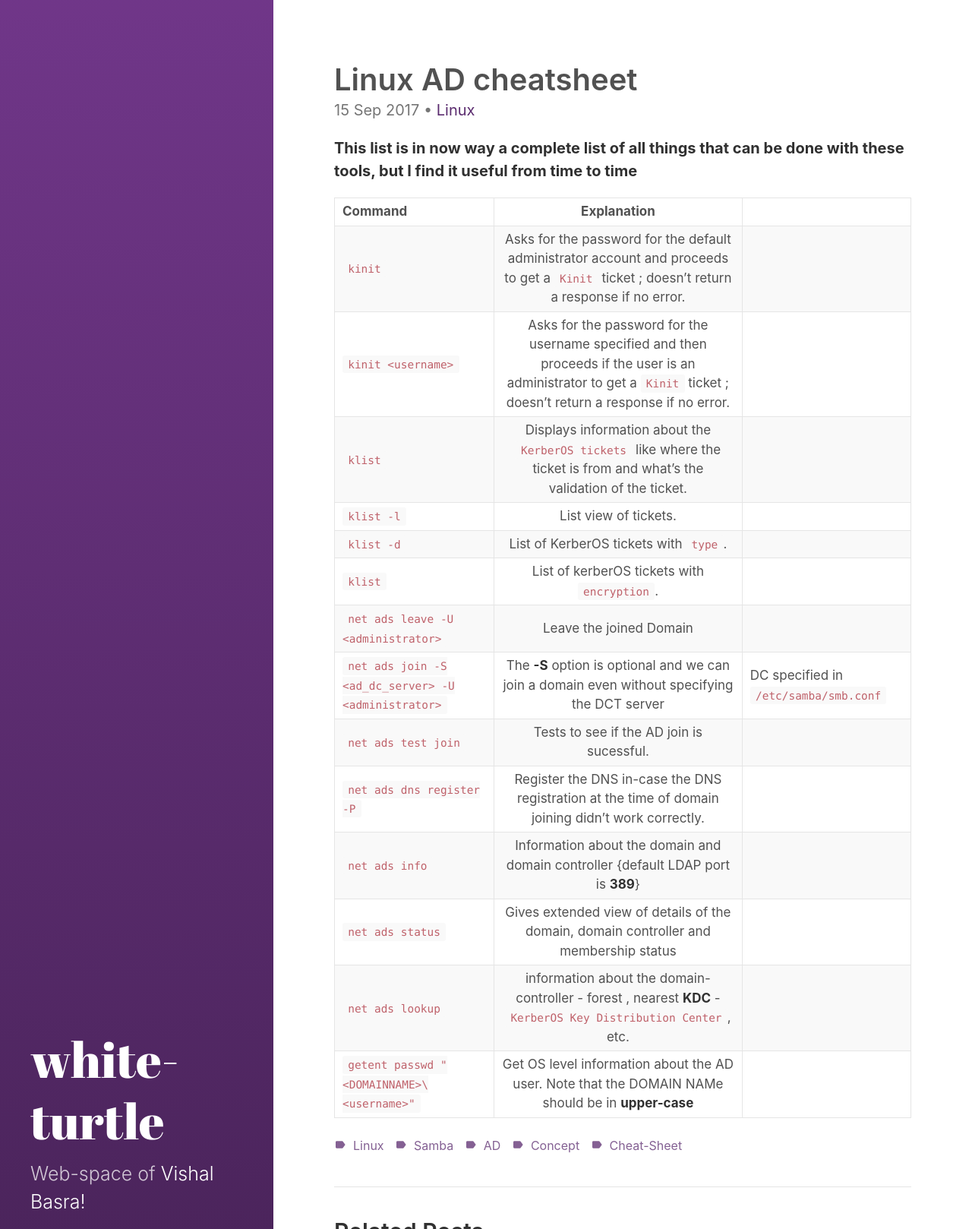
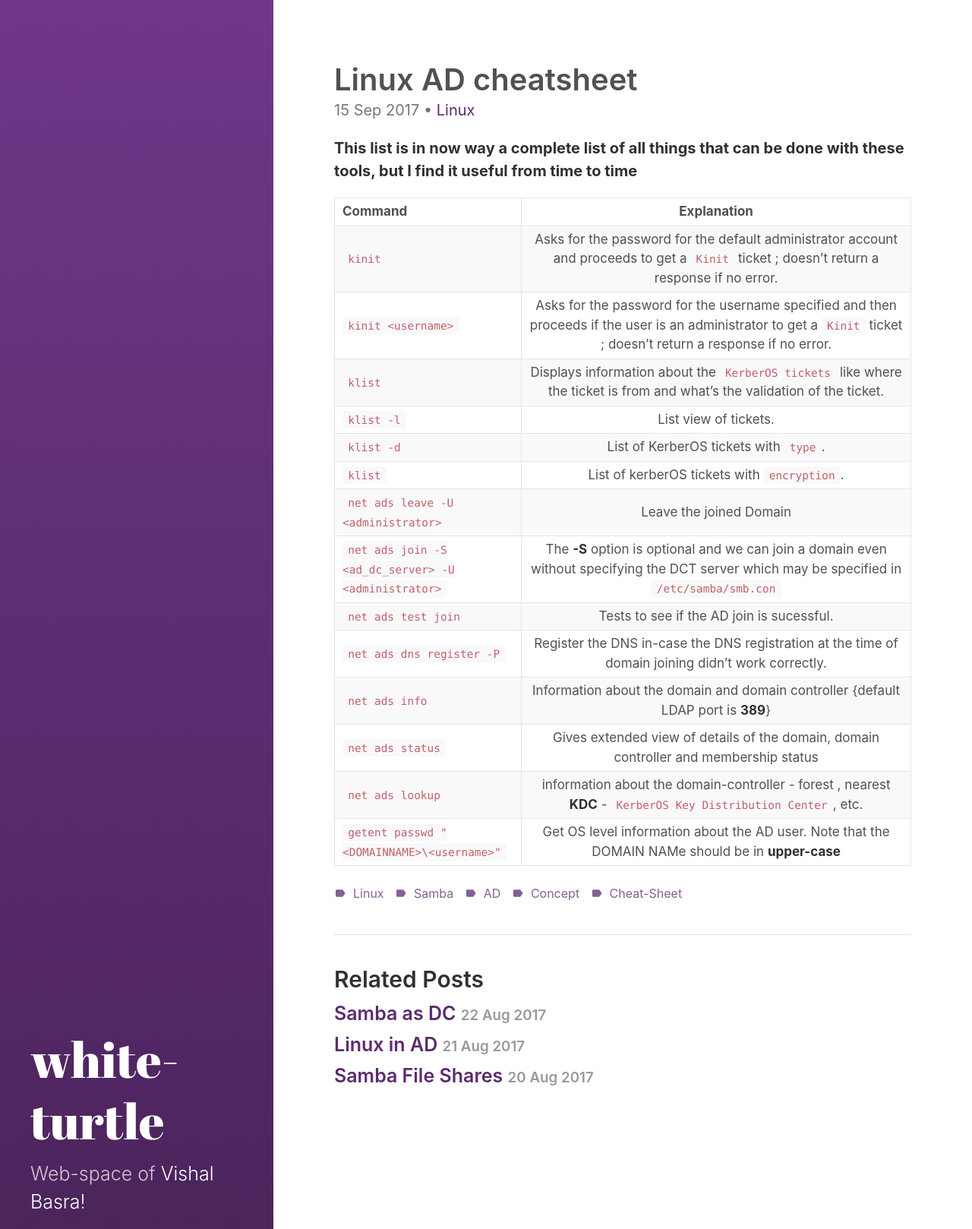
Before and after one commit to vishalbasra/vishalbasra.github.io, a Jekyll site: the page built from _posts/2017-09-15-Linux-ADthings-Cheatsheat.md, in a window 1280 px wide, cut to the strip 0-1618 px from the top of the page. Shown: the whole strip at 76% size. Built offline with Jekyll 4.4.1, drawn with Linux system fonts in a browser that asks for light colours.

Commit message:
More ballons

```diff
--- a/_posts/2017-09-15-Linux-ADthings-Cheatsheat.md
+++ b/_posts/2017-09-15-Linux-ADthings-Cheatsheat.md
@@ -28,7 +28,7 @@ excerpt: Cheat-sheat for linux AD stuff - Samba / winbind / etc.
 | `klist -d `      | List of KerberOS tickets with `type`.  |
 | `klist`      |  List of kerberOS tickets with `encryption`. |
 | `net ads leave -U <administrator>`      | Leave the joined Domain |
-| `net ads join -S <ad_dc_server> -U <administrator>`      |  The **-S** option is optional and we can join a domain even without specifying the DCT server | DC specified in `/etc/samba/smb.conf` |
+| `net ads join -S <ad_dc_server> -U <administrator>`      |  The **-S** option is optional and we can join a domain even without specifying the DCT server which may be specified in `/etc/samba/smb.con` |
 | `net ads test join`      | Tests to see if the AD join is sucessful. |
 | `net ads dns register -P`      | Register the DNS in-case the DNS registration at the time of domain joining didn't work correctly. |
 | `net ads info`      | Information about the domain and domain controller {default LDAP port is **389**} |
```
Also changed, not shown: 1 other file.
